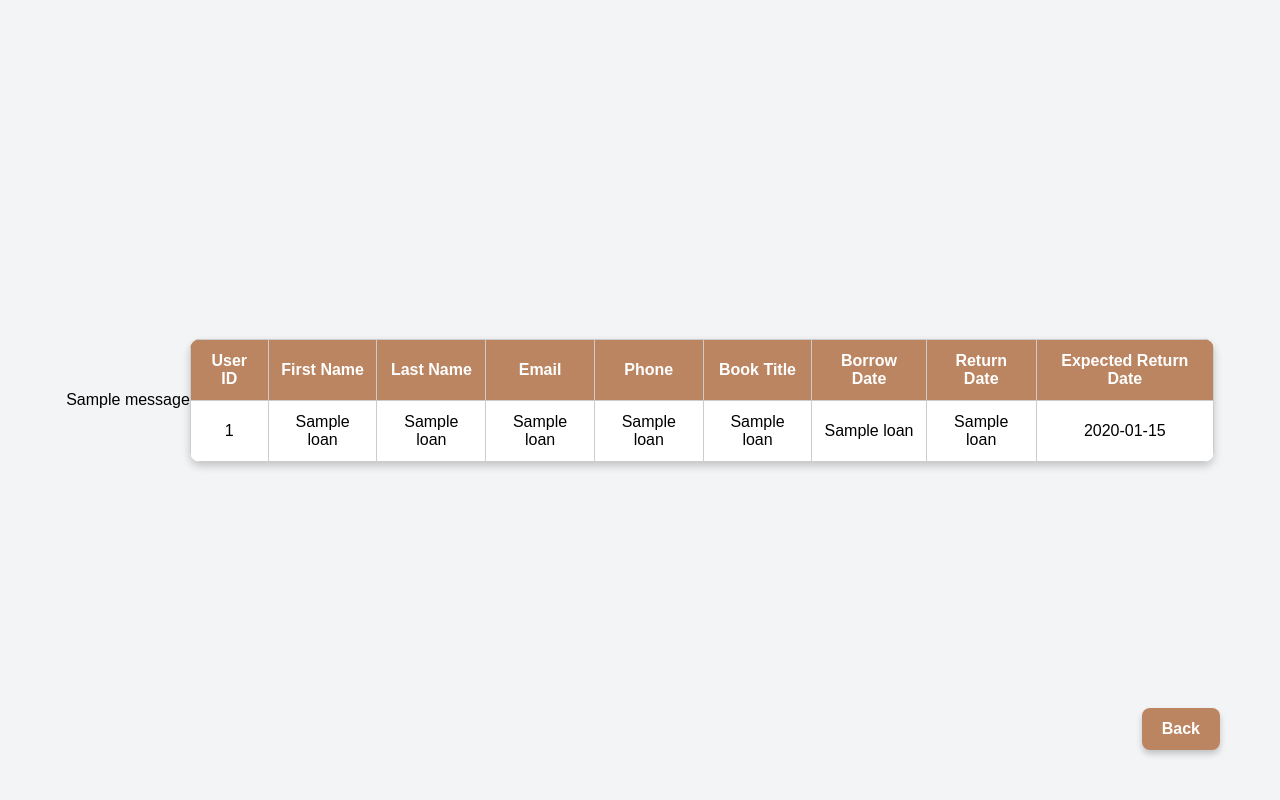
After one commit to torade/database_project, a Flask app: page /overdue in a window 1280 px wide. The commit adds this page. Run offline with Flask 3, Linux system fonts and the light colour scheme; one stand-in notice (Sample message) is shown; a database or web service that is not in the repository returns one stand-in record (values such as "Sample title"); some libraries are stand-ins or nearby versions.

Commit message:
Q7
- Added query for retrieving overdue loans (=> added .html page)
- Modified the book borrowing so that books can be found even if the input is lower_case/incomplete (e.g.: "harry potter" works for retrieving "Harry Potter and the Philosopher's Stone")
- changed the buttons on the home page to be aligned horizontally

```diff
--- a/app.py
+++ b/app.py
@@ -50,7 +50,7 @@ def display_books_by_author():
         except Exception as e:
             print(f"No books found for {author_first_name} {author_last_name}.") #MODIFY THIS!!!
     return render_template("books_by_author.html", books=rows)
-
+#Q3: get books by genre
 @app.route("/books_by_genre", methods=["GET", "POST"])
 def display_books_by_genre():
     genres = []
@@ -115,7 +115,7 @@ def display_users():
 
     return render_template("display_users.html", users=users)
 
-#Q6 STILL IN PROGRESS
+#Q6
 #Borrow a book
 @app.route("/borrow_book", methods=["GET", "POST"])
 def borrow_book():
@@ -131,7 +131,8 @@ def borrow_book():
         try:
             with conn.cursor() as cur:
                 # Get book_id from the title
-                cur.execute("SELECT book_id FROM BOOK WHERE title = %s;", (book_title,))
+                book_title = "%"+book_title+"%"
+                cur.execute("SELECT book_id FROM BOOK WHERE title ILIKE %s;", (book_title,)) #changed it to retrieve books even if the input is lower_case/incomplete (e.g.: "harry potter" works for retrieving "Harry Potter and the Philosopher's Stone")
                 book = cur.fetchone()
 
                 if not book:
@@ -179,5 +180,24 @@ def borrow_book():
     return render_template("borrow_book.html", users=users, books=books)
 
 
+#Q7
+#display user information and book information for overdue loans / late returns (each book should be borrowed for max. 1 week/7 days)
+@app.route("/overdue")
+def overdue():
+    try:
+        cur.execute("""SELECT u.user_id,u.first_name, u.last_name, u.email, u.phone, b.title,borrow_date, return_date, (borrow_date +  INTERVAL '7 days') AS expected_return_date
+FROM LOAN l
+JOIN USERS u ON l.user_id = u.user_id
+JOIN BOOK b ON l.book_id = b.book_id
+WHERE (return_date IS NULL AND borrow_date <= CURRENT_DATE - INTERVAL '7 days')
+OR (return_date IS NOT NULL AND borrow_date <= return_date - INTERVAL '7 days')""")
+        info = cur.fetchall()
+    except Exception as e:
+        info = []
+        flash(f"Error fetching users: {str(e)}", "error")
+
+    return render_template("overdue.html", overdue_info=info)
+
+
 if __name__ == "__main__":
     app.run(debug=True)
--- /dev/null
+++ b/templates/overdue.html
@@ -0,0 +1,58 @@
+<!DOCTYPE html>
+<html lang="en">
+<head>
+    <meta charset="UTF-8">
+    <meta name="viewport" content="width=device-width, initial-scale=1.0">
+    <title>Overdue Loans</title>
+    <link rel="stylesheet" href="{{ url_for('static', filename='table.css') }}">
+    <link rel="stylesheet" href="{{ url_for('static', filename='buttons.css') }}">
+
+</head>
+<body>
+    {% with messages = get_flashed_messages(with_categories=true) %}
+        {% if messages %}
+            {% for category, message in messages %}
+                <p class="error">{{ message }}</p>
+            {% endfor %}
+        {% endif %}
+    {% endwith %}
+
+    {% if overdue_info %}
+        <table>
+            <thead>
+                <tr>
+                    <th>User ID</th>
+                    <th>First Name</th>
+                    <th>Last Name</th>
+                    <th>Email</th>
+                    <th>Phone</th>
+                    <th>Book Title</th>
+                    <th>Borrow Date</th>
+                    <th>Return Date</th>
+                    <th>Expected Return Date</th>
+                </tr>
+            </thead>
+            <tbody>
+                {% for entry in overdue_info %}
+                <tr>
+                    <td>{{ entry[0] }}</td>
+                    <td>{{ entry[1] }}</td>
+                    <td>{{ entry[2] }}</td>
+                    <td>{{ entry[3] }}</td>
+                    <td>{{ entry[4] }}</td>
+                    <td>{{ entry[5] }}</td>
+                    <td>{{ entry[6] }}</td>
+                    <td>{{ entry[7] if entry[7] else 'Not returned' }}</td>
+                    <td>{{ entry[8].strftime('%Y-%m-%d') }}</td>
+                </tr>
+                {% endfor %}
+            </tbody>
+        </table>
+    {% else %}
+        <p>No overdue loans found.</p>
+    {% endif %}
+    <div class="button-container">
+        <a href="{{ url_for('home') }}" class="home-button">Back</a>
+    </div>
+</body>
+</html>
```
Also changed, not shown: templates/index.html (+10 -8 lines), static/buttons.css (line endings or trailing spaces).
